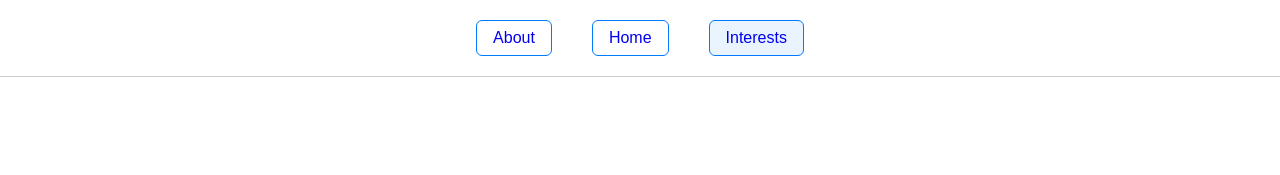
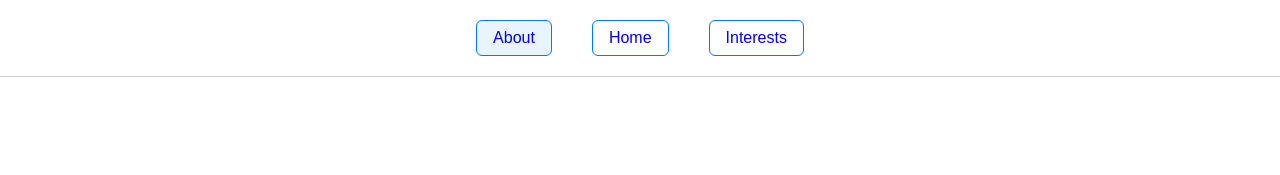
Before and after one commit to Ty-Mooncode-max/bioSite, a plain HTML site: page about/about.html in a window 1280 px wide. Shown: the top 175 px of the page. Drawn offline with Linux system fonts and the light colour scheme.

Commit message:
nav update

```diff
--- a/about/about.html
+++ b/about/about.html
@@ -16,9 +16,9 @@
 </head>
 <body>
 <nav>
-  <a href="/about.html" class="button-link">About</a>
+  <a href="/about.html" class="button-link active">About</a>
   <a href="/index.html" class="button-link">Home</a>
-  <a href="/interests.html" class="button-link active">Interests</a>
+  <a href="/interests.html" class="button-link">Interests</a>
 </nav>
 
 
```
Also changed, not shown: index.html (+3 -3 lines).
